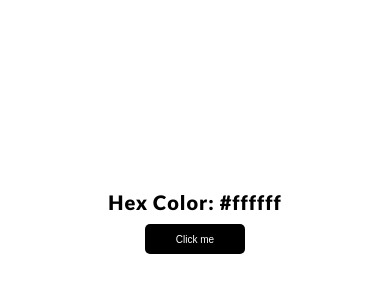
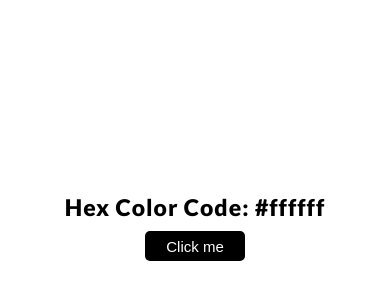
Before and after one commit to toluagboola/hex-color-picker, a plain HTML site: page index.html in a window 390 px wide. Shown: the part 200-500 px from the top of the page. Drawn offline with Linux system fonts and the light colour scheme.

Commit message:
Added responsive styles

```diff
--- a/index.html
+++ b/index.html
@@ -2,13 +2,14 @@
 <html>
   <head>
     <title>Hex Colors</title>
+    <meta name="viewport" content="width=device-width, initial-scale=1">
     <link rel="stylesheet" href="styles.css">
     <link href="https://fonts.googleapis.com/css2?family=Lato:wght@300;400;900&display=swap" rel="stylesheet">
   </head>
 
   <body>
     <div class="container">
-      <h1>Hex Color: <span class="hexValue">#ffffff</span></h1>
+      <h1>Hex Color Code: <span class="hexValue">#ffffff</span></h1>
       <button id="btn">Click me</button>
     </div>
 
--- a/main.js
+++ b/main.js
@@ -5,7 +5,7 @@ const value = document.querySelector('.hexValue');
 
 button.addEventListener('click', changeHex);
 
-function changeHex(){
+function changeHex() {
   let hex = '#';
 
   for(let i = 0; i < 6; i++){
--- a/styles.css
+++ b/styles.css
@@ -11,7 +11,6 @@ html {
 }
 
 body {
-  position: relative;
   background: #ffffff;
   font-family: 'Lato', sans-serif;
   transition: background 0.3s;
@@ -28,6 +27,7 @@ body {
 }
 
 h1 {
+  font-size: 2.5em;
   margin-bottom: 10px;
 }
 
@@ -50,3 +50,14 @@ button:hover {
 button:focus {
   outline: none;
 }
+
+@media screen and (max-width: 600px) {
+  h1 {
+    font-size: 2.3em;
+    margin: 10px;
+  }
+
+  button {
+    font-size: 1.5em;
+  }
+}
```
